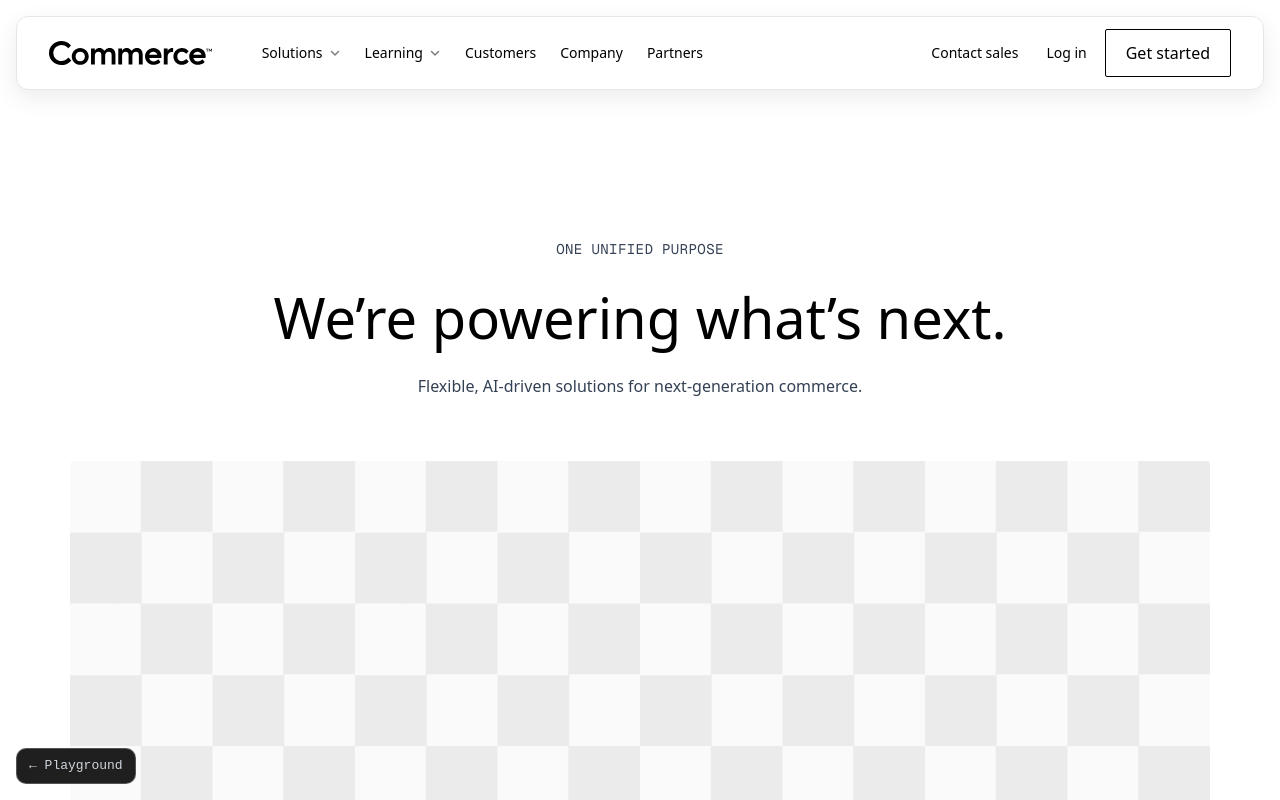
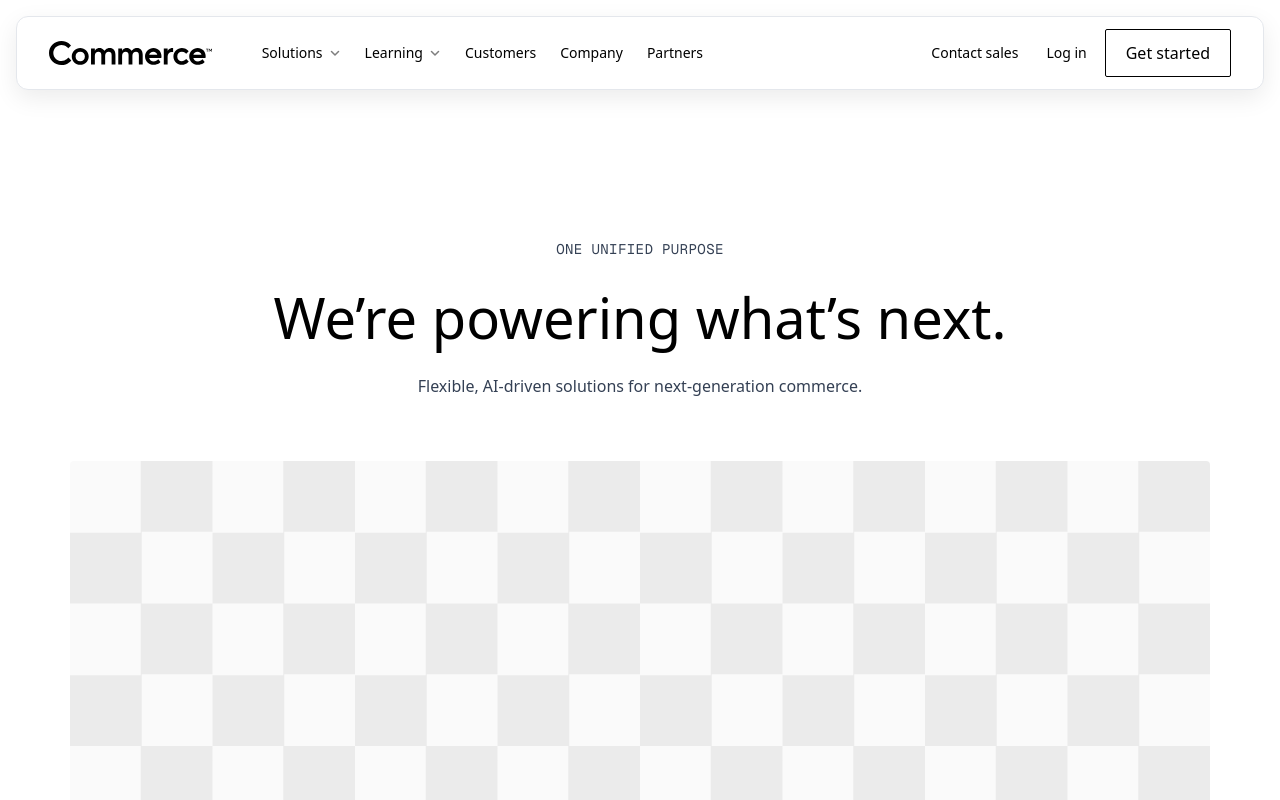
Before and after one commit to ryansheridan44/Playground, a React (Vite) app: page /#/prototypes/consolidated-navigation-7 in a window 1280 px wide. Built offline with nearby package versions, Linux system fonts and the light colour scheme; a web font is replaced by a local one.

Commit message:
Consolidated Navigation 7: remove the Playground button
Co-Authored-By: Claude Sonnet 5.5 <noreply@anthropic.com>

```diff
--- a/src/components/SubBrandNavigation7/SubBrandNavigation7.css
+++ b/src/components/SubBrandNavigation7/SubBrandNavigation7.css
@@ -11,22 +11,3 @@
   border: 0;
   display: block;
 }
-
-.sbn7-back {
-  position: fixed;
-  left: 16px;
-  bottom: 16px;
-  z-index: 100;
-  padding: 8px 12px;
-  font: 13px/1.4 'Geist Mono', ui-monospace, monospace;
-  color: #d0d5dd;
-  background: rgba(0, 0, 0, 0.88);
-  border: 1px solid rgba(255, 255, 255, 0.24);
-  border-radius: 10px;
-  backdrop-filter: blur(8px);
-  text-decoration: none;
-}
-
-.sbn7-back:hover {
-  color: #fff;
-}
--- a/src/components/SubBrandNavigation7/SubBrandNavigation7.tsx
+++ b/src/components/SubBrandNavigation7/SubBrandNavigation7.tsx
@@ -1,5 +1,4 @@
 import { useMemo } from 'react'
-import { Link } from 'react-router-dom'
 import { buildDoc } from './variants'
 import './SubBrandNavigation7.css'
 
@@ -10,7 +9,6 @@ function SubBrandNavigation7() {
   return (
     <div className="sbn7">
       <iframe className="sbn7-frame" title="Consolidated navigation prototype" srcDoc={doc} />
-      <Link to="/" className="sbn7-back">← Playground</Link>
     </div>
   )
 }
```
